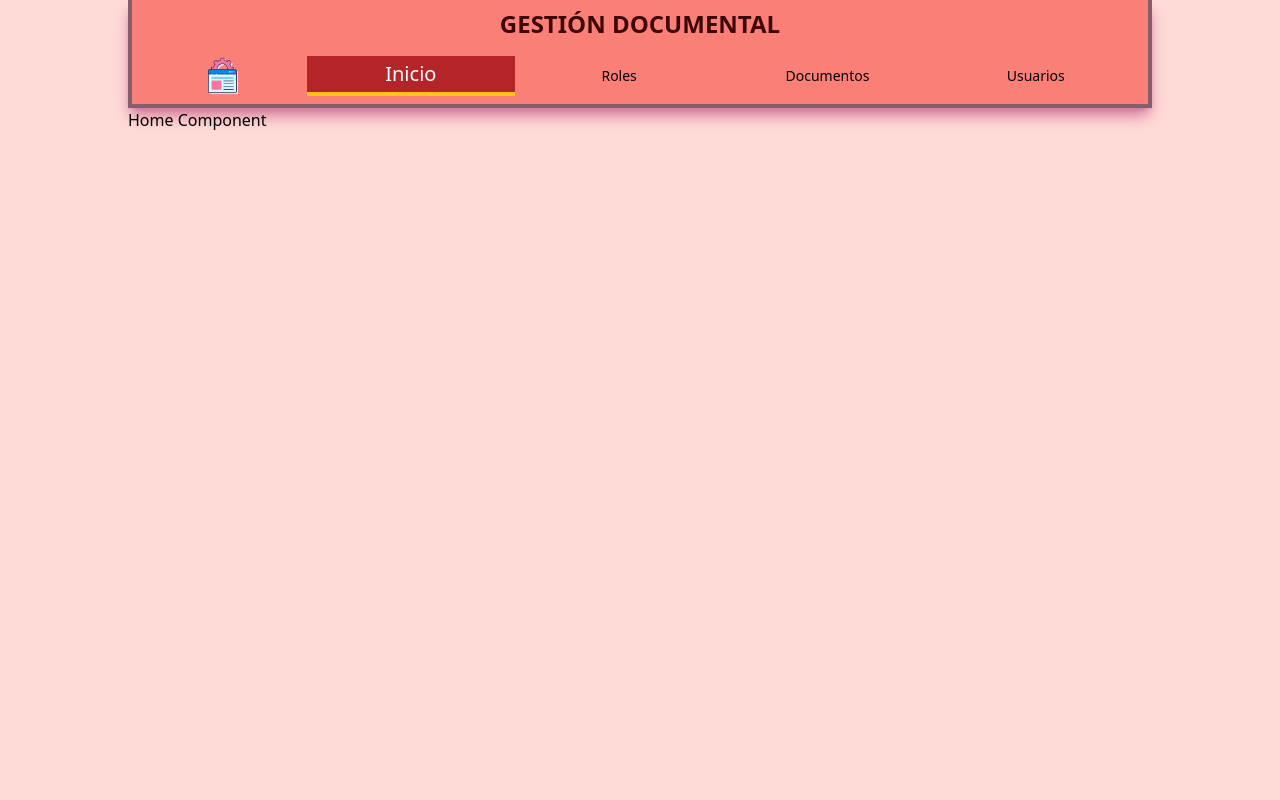
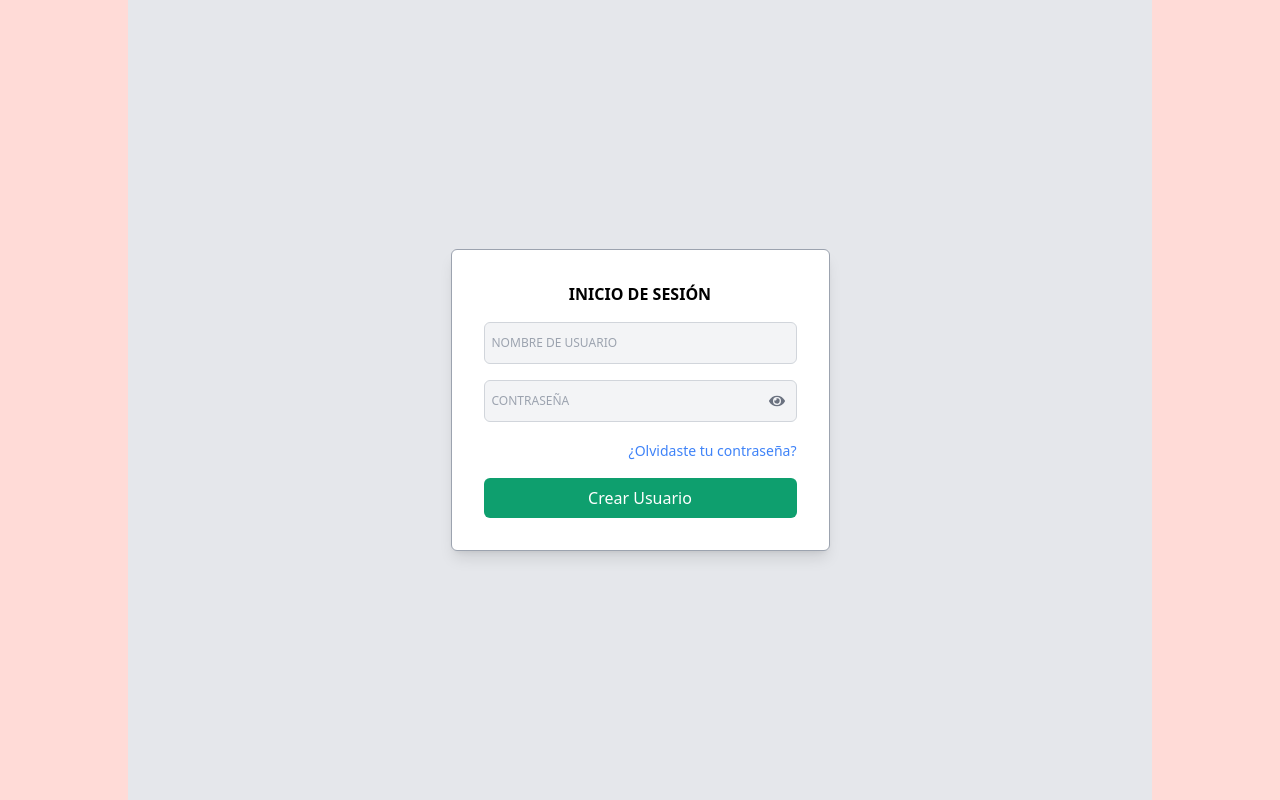
Before and after one commit to AndresSamboni/ApliWeb_Final_FrontEnd, a React (Vite) app: page / in a window 1280 px wide. Built offline with nearby package versions, Linux system fonts and the light colour scheme.

Commit message:
Incluyo el componente login dentro de app, para que todo quede unificado

```diff
--- a/src/app.tsx
+++ b/src/app.tsx
@@ -1,28 +1,29 @@
-//REACT IMPORTS
+import { useState, useCallback } from "react";
 import { BrowserRouter, Routes, Route } from "react-router-dom";
-
-//COMPONENT IMPORTS
 import Navigation from "./components/navigation";
 import Home from "./components/home";
 import Role from "./components/role";
 import Document from "./components/document";
 import User from "./components/user";
-import { useCallback, useState } from "react";
+import Login from "./components/login";
 
-//CREATE THE COMPONENT APP
+interface Link {
+    src: string;
+    name: string;
+    component: string;
+}
+
 function App() {
-    //VARIABLES AND CONSTANTS
-    const isSingIn: boolean = true;
-    const [links, setLinks] = useState<{ src:string, name:string, component:string }[]>([]);
+    const [isLoggedIn, setIsLoggedIn] = useState(false);
+    const [links, setLinks] = useState<Link[]>([]);
 
-    //RECEIVE THE LINKS FROM THE NAVIGATION COMPONENT
-    const handleGetLinks = useCallback((links: { src: string, name: string, component: string }[]) => {
+    const handleGetLinks = useCallback((links: Link[]) => {
         setLinks(links);
     }, []);
-    //RETURN INTERFACE
+
     return (
         <>
-            {isSingIn ? (
+            {isLoggedIn ? (
                 <BrowserRouter>
                     <header className='flex flex-col m-0 p-2 space-y-4 border-b-4 border-x-4 border-nav-border shadow-lg shadow-shadow bg-nav-bg'>
                         <h1 className='text-center text-2xl font-bold text-title'>GESTIÓN DOCUMENTAL</h1>
@@ -41,14 +42,11 @@ function App() {
                         </main>
                     )}
                 </BrowserRouter>
-            ): (
-                <section className='flex m-auto'>
-                    <h1 className='text-4xl text-title'>Debes iniciar sesión</h1>
-                </section>
+            ) : (
+                <Login setIsLoggedIn={setIsLoggedIn} />
             )}
         </>
     );
 }
 
-//EXPORT THE COMPONENT
 export default App;
--- a/src/components/login.tsx
+++ b/src/components/login.tsx
@@ -1,19 +1,23 @@
-import { useState, FormEvent, useEffect, useRef } from 'react';
+import React, { useState, useEffect, useRef } from 'react';
 import { FaEye, FaEyeSlash } from 'react-icons/fa';
-import { signIn } from './signIn'; // Importa la función signIn
+import { signIn } from './signIn';
 
-const Login = () => {
+interface LoginProps {
+    setIsLoggedIn: (value: boolean) => void;
+}
+
+const Login: React.FC<LoginProps> = ({ setIsLoggedIn }) => {
     const [username, setUsername] = useState('');
     const [password, setPassword] = useState('');
     const [error, setError] = useState('');
     const [usernameFocused, setUsernameFocused] = useState(false);
     const [passwordFocused, setPasswordFocused] = useState(false);
     const [showPassword, setShowPassword] = useState(false);
-    const [isSignIn, setIsSignIn] = useState(false); // Nueva variable de estado
+    const [isSignIn, setIsSignIn] = useState(false);
     const usernameRef = useRef<HTMLInputElement>(null);
     const passwordRef = useRef<HTMLInputElement>(null);
 
-    const handleSubmit = async (e: FormEvent<HTMLFormElement>) => {
+    const handleSubmit = async (e: React.FormEvent<HTMLFormElement>) => {
         e.preventDefault();
         if (!username && !password) {
             setError('Ingrese usuario y contraseña.');
@@ -22,19 +26,17 @@ const Login = () => {
         } else if (!password) {
             setError('Ingrese su contraseña.');
         } else {
-            // Llama a la función signIn para autenticar al usuario
             const { success, error } = await signIn(username, password);
             if (success) {
-                // Usuario autenticado
                 setError('');
-                setIsSignIn(true); // Establece isSignIn en true
+                setIsSignIn(true);
+                setIsLoggedIn(true);
             } else {
-                // Error de autenticación
-                setIsSignIn(false); // Establece isSignIn en false
+                setIsSignIn(false);
                 setError(error || 'Nombre de usuario o contraseña incorrectos.');
             }
         }
-    }
+    };
 
     const handleUsernameClick = () => {
         setUsernameFocused(true);
@@ -78,7 +80,7 @@ const Login = () => {
     }, [username, password]);
 
     if (isSignIn) {
-        return(
+        return (
             <div>
                 <h1>Bienvenido</h1>
             </div>
@@ -104,7 +106,7 @@ const Login = () => {
                             onChange={(e) => setUsername(e.target.value)}
                             onClick={handleUsernameClick}
                             onBlur={handleUsernameBlur}
-                            maxLength={40} // Limita la longitud máxima del campo a 40 caracteres
+                            maxLength={40}
                             className="w-full p-2 rounded-md border border-gray-300 bg-gray-100 pl-10"
                             id="username"
                             ref={usernameRef}
@@ -136,8 +138,6 @@ const Login = () => {
                             {showPassword ? <FaEyeSlash /> : <FaEye />}
                         </button>
                     </div>
-
-
                     <div className="text-right mb-4">
                         <a href="#" className="text-blue-500 text-sm">¿Olvidaste tu contraseña?</a>
                     </div>
```
Lines whose indentation alone changed are shown as unchanged.
